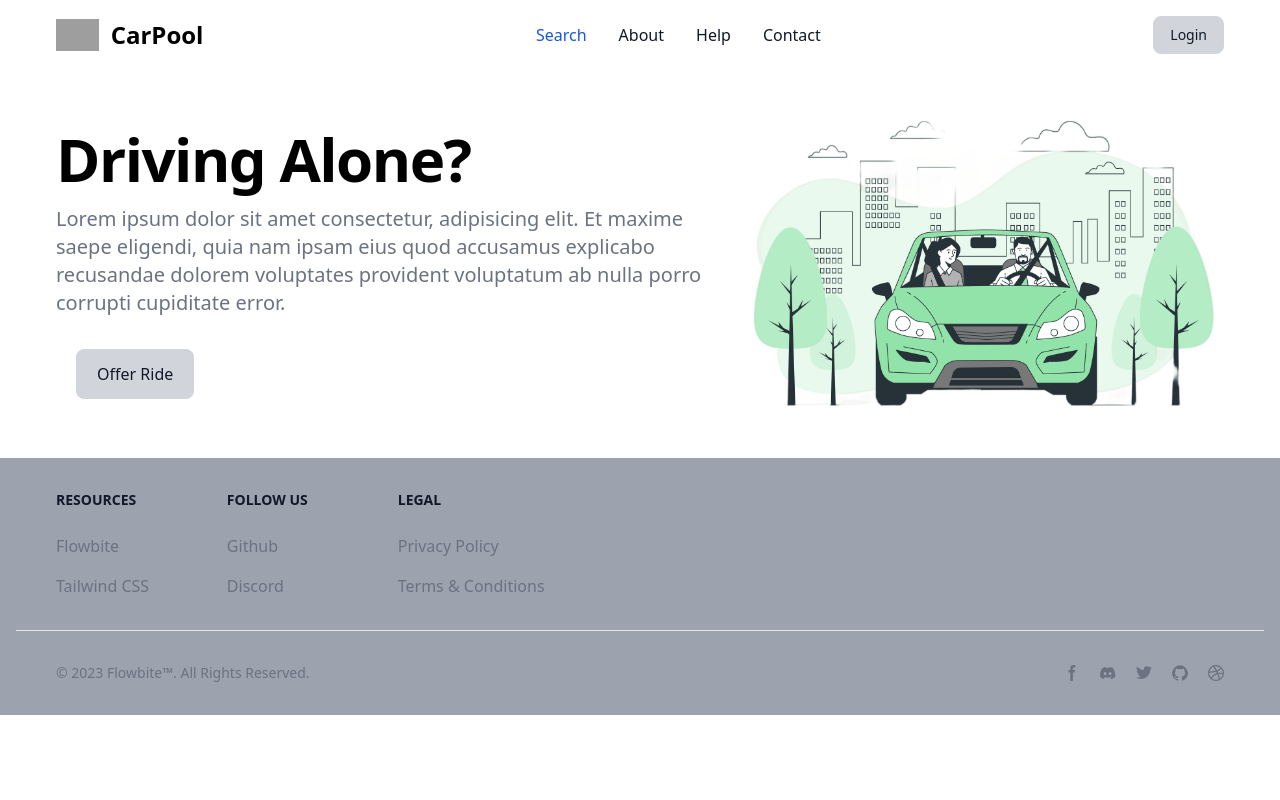
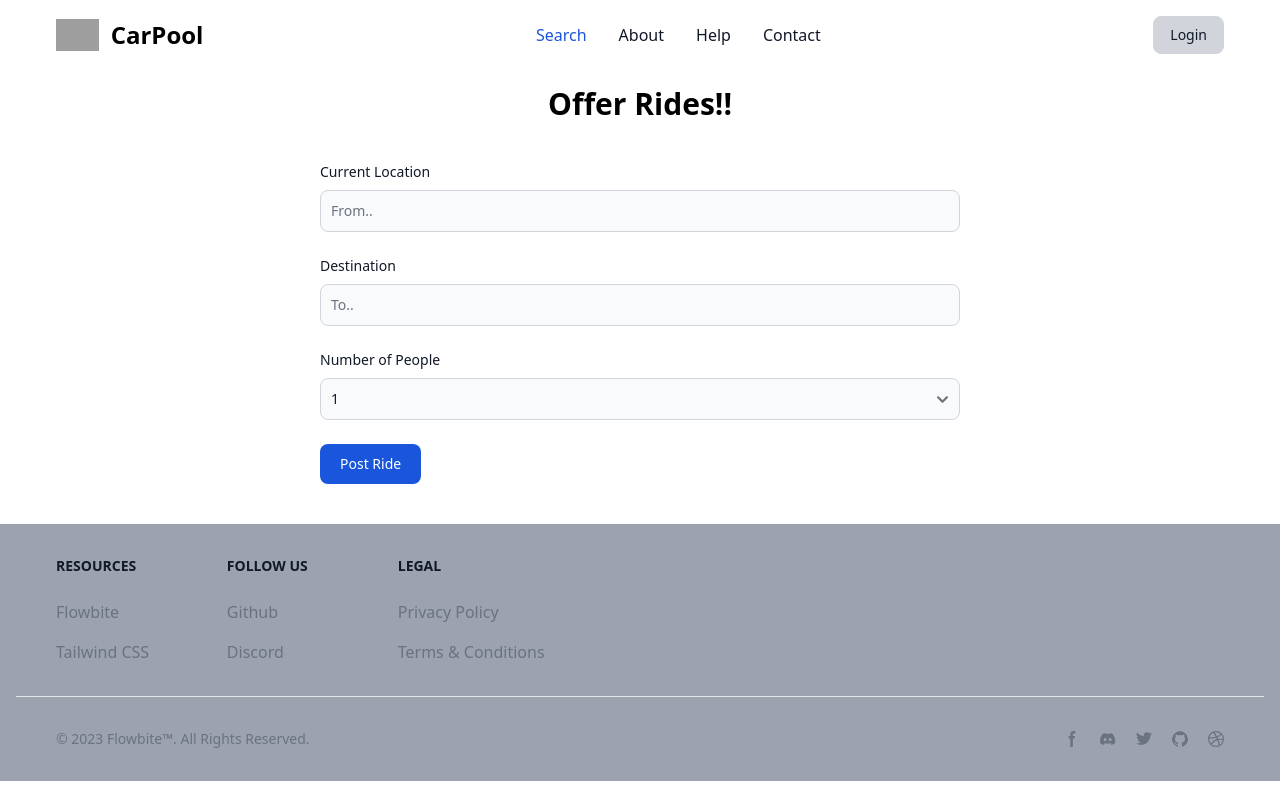
Before and after one commit to Prathamesh2805/CarPool_Client, a React (Create React App) app: page /offerride in a window 1280 px wide. Built offline with nearby package versions, Linux system fonts and the light colour scheme; grey boxes are pictures that could not be loaded.

Commit message:
updated components

```diff
--- a/package.json
+++ b/package.json
@@ -6,6 +6,7 @@
     "@testing-library/jest-dom": "^5.17.0",
     "@testing-library/react": "^13.4.0",
     "@testing-library/user-event": "^13.5.0",
+    "axios": "^1.5.1",
     "babel-preset-react-app": "^10.0.1",
     "flowbite": "^1.8.1",
     "flowbite-react": "^0.6.2",
@@ -14,6 +15,7 @@
     "react-dom": "^18.2.0",
     "react-router-dom": "^6.16.0",
     "react-scripts": "5.0.1",
+    "react-scroll-to-top": "^3.0.0",
     "web-vitals": "^2.1.4"
   },
   "scripts": {
--- a/src/App.js
+++ b/src/App.js
@@ -1,6 +1,7 @@
 import "./App.css";
 import "flowbite";
-import { BrowserRouter, Route, Routes } from "react-router-dom";
+import { BrowserRouter, Route, Routes} from "react-router-dom";
+import ScrollToTop from "react-scroll-to-top";
 
 import NavBar from "./components/NavBar";
 import HeroSection from "./components/HeroSection"
@@ -8,6 +9,7 @@ import Login from "./components/Login";
 import SignUp from "./components/SignUp";
 import BookRide from "./components/BookRide";
 import OfferRide from "./components/OfferRide";
+import Rides from "./components/Rides";
 import MyFooter from "./components/MyFooter";
 
 function App() {
@@ -20,8 +22,10 @@ function App() {
         <Route path="/signup" element={<SignUp />} />
         <Route path="/offerride" element={<OfferRide />} />
         <Route path="/bookride" element={<BookRide />} />
+        <Route path="/rides" element={<Rides />} />
       </Routes>
     <MyFooter />
+    <ScrollToTop smooth />
     </BrowserRouter>
   );
 }
--- a/src/components/BookRide.jsx
+++ b/src/components/BookRide.jsx
@@ -1,32 +1,72 @@
 /* eslint-disable jsx-a11y/anchor-is-valid */
 import React from "react";
-import BookRideImg from "../assets/5030025.png";
+
+
 
 const BookRide = () => {
+
   return (
-    <section className="bg-white dark:bg-gray-900 mx-10">
-      <div className="grid max-w-screen-xl px-4 py-4 mx-auto lg:gap-8 xl:gap-0 lg:py-8 lg:grid-cols-12">
-        <div className="hidden lg:mt-0 lg:col-span-5 lg:flex">
-          <img src={BookRideImg} alt="BookRideBg" />
+    <section className="bg-white dark:bg-gray-900 w-2/4 mx-auto mt-4">
+      <h2 class="font-bold text-3xl mb-10 text-center">Search Rides!!</h2>
+      <form class="mb-10">
+        <div className="mb-6">
+          <label
+            htmlFor="currentlocation"
+            className="block mb-2 text-sm font-medium text-gray-900 dark:text-white"
+          >
+            Current Location
+          </label>
+          <input
+            type="text"
+            id="currentlocation"
+            className="bg-gray-50 border border-gray-300 text-gray-900 text-sm rounded-lg focus:ring-blue-500 focus:border-blue-500 block w-full p-2.5 dark:bg-gray-700 dark:border-gray-600 dark:placeholder-gray-400 dark:text-white dark:focus:ring-blue-500 dark:focus:border-blue-500"
+            placeholder="From.."
+            required
+          />
         </div>
-        <div className="mr-auto place-self-center lg:col-span-7">
-          <h1 className="max-w-2xl mb-4 text-4xl font-extrabold tracking-tight leading-none md:text-5xl xl:text-6xl dark:text-white">
-            Ride Safely.
-          </h1>
-          <p className="max-w-2xl mb-6 font-light text-gray-500 lg:mb-8 md:text-lg lg:text-xl dark:text-gray-400">
-            Lorem ipsum dolor sit amet consectetur, adipisicing elit. Et maxime
-            saepe eligendi, quia nam ipsam eius quod accusamus explicabo
-            recusandae dolorem voluptates provident voluptatum ab nulla porro
-            corrupti cupiditate error.
-          </p>
-          <button
-            href="#"
-            className="inline-flex items-center justify-center ml-5 px-5 py-3 text-base font-medium text-center bg-gray-300 text-gray-900 border border-gray-300 rounded-lg hover:bg-gray-100 focus:ring-4 focus:ring-gray-100 dark:text-white dark:border-gray-700 dark:hover:bg-gray-700 dark:focus:ring-gray-800"
+        <div className="mb-6">
+          <label
+            htmlFor="destination"
+            className="block mb-2 text-sm font-medium text-gray-900 dark:text-white"
           >
-            Book Ride
-          </button>
+            Destination
+          </label>
+          <input
+            type="text"
+            id="destination"
+            className="bg-gray-50 border border-gray-300 text-gray-900 text-sm rounded-lg focus:ring-blue-500 focus:border-blue-500 block w-full p-2.5 dark:bg-gray-700 dark:border-gray-600 dark:placeholder-gray-400 dark:text-white dark:focus:ring-blue-500 dark:focus:border-blue-500"
+            placeholder="To.."
+            required
+          />
         </div>
-      </div>
+
+        <div class="mb-6" >
+
+            <label
+              htmlFor="numberofpeople"
+              className="block mb-2 text-sm font-medium text-gray-900 dark:text-white"
+            >
+              Number of People
+            </label>
+            <select
+              id="numberofpeople"
+              className="bg-gray-50 border border-gray-300 text-gray-900 text-sm rounded-lg focus:ring-blue-500 focus:border-blue-500 block w-full p-2.5 dark:bg-gray-700 dark:border-gray-600 dark:placeholder-gray-400 dark:text-white dark:focus:ring-blue-500 dark:focus:border-blue-500" required
+            >
+
+              <option value="1">1</option>
+              <option value="2">2</option>
+              <option value="3">3</option>
+            </select>
+
+        </div>
+
+        <button
+          type="submit"
+          className="text-white bg-blue-700 hover:bg-blue-800 focus:ring-4 focus:outline-none focus:ring-blue-300 font-medium rounded-lg text-sm w-full sm:w-auto px-5 py-2.5 text-center dark:bg-blue-600 dark:hover:bg-blue-700 dark:focus:ring-blue-800"
+        >
+          Search Rides
+        </button>
+      </form>
     </section>
   );
 };
--- a/src/components/HeroSection.jsx
+++ b/src/components/HeroSection.jsx
@@ -51,12 +51,14 @@ const HeroSection = () => {
             recusandae dolorem voluptates provident voluptatum ab nulla porro
             corrupti cupiditate error.
           </p>
+          <Link to="/bookride">
           <button
             href="#"
             className="inline-flex items-center justify-center ml-5 px-5 py-3 text-base font-medium text-center bg-gray-300 text-gray-900 border border-gray-300 rounded-lg hover:bg-gray-100 focus:ring-4 focus:ring-gray-100 dark:text-white dark:border-gray-700 dark:hover:bg-gray-700 dark:focus:ring-gray-800"
           >
             Book Ride
           </button>
+          </Link>
         </div>
       </div>
       {/* BookRideSection Ends Here */}
@@ -75,12 +77,14 @@ const HeroSection = () => {
             recusandae dolorem voluptates provident voluptatum ab nulla porro
             corrupti cupiditate error.
           </p>
+          <Link to="/offerride">
           <button
             href="#"
             className="inline-flex items-center justify-center ml-5 px-5 py-3 text-base font-medium text-center bg-gray-300 text-gray-900 border border-gray-300 rounded-lg hover:bg-gray-100 focus:ring-4 focus:ring-gray-100 dark:text-white dark:border-gray-700 dark:hover:bg-gray-700 dark:focus:ring-gray-800"
           >
             Offer Ride
           </button>
+          </Link>
         </div>
         <div className="hidden lg:mt-0 lg:col-span-5 lg:flex">
           <img src={OfferRideImg} alt="OfferRideBg" />
--- a/src/components/OfferRide.jsx
+++ b/src/components/OfferRide.jsx
@@ -1,32 +1,103 @@
 /* eslint-disable jsx-a11y/anchor-is-valid */
 import React from "react";
-import OfferRideImg from "../assets/6365344.png";
+import {useNavigate} from 'react-router-dom';
+import { useState } from 'react'
+import {addRide} from '../services/api.js'
+
+
+const defaultValue = {
+  currentlocation: '',
+  destination: '',
+  numberofpeople: ''
+}
+
 
 const OfferRide = () => {
+
+
+  const [ride, setRide] = useState(defaultValue);
+
+  const navigate = useNavigate()
+
+  const onValueChange = (e) => {
+    setRide({...ride, [e.target.name]: e.target.value})
+}
+
+
+  const addRideDetails = async() => {
+    await addRide(ride);
+    navigate('/');
+}
+
+
   return (
-    <section className="bg-white dark:bg-gray-900 mx-10">
-      <div className="grid max-w-screen-xl px-4 py-4 mx-auto lg:gap-8 xl:gap-0 lg:py-8 lg:grid-cols-12">
-        <div className="mr-auto place-self-center lg:col-span-7">
-          <h1 className="max-w-2xl mb-4 text-4xl font-extrabold tracking-tight leading-none md:text-5xl xl:text-6xl dark:text-white">
-            Driving Alone?
-          </h1>
-          <p className="max-w-2xl mb-6 font-light text-gray-500 lg:mb-8 md:text-lg lg:text-xl dark:text-gray-400">
-            Lorem ipsum dolor sit amet consectetur, adipisicing elit. Et maxime
-            saepe eligendi, quia nam ipsam eius quod accusamus explicabo
-            recusandae dolorem voluptates provident voluptatum ab nulla porro
-            corrupti cupiditate error.
-          </p>
-          <button
-            href="#"
-            className="inline-flex items-center justify-center ml-5 px-5 py-3 text-base font-medium text-center bg-gray-300 text-gray-900 border border-gray-300 rounded-lg hover:bg-gray-100 focus:ring-4 focus:ring-gray-100 dark:text-white dark:border-gray-700 dark:hover:bg-gray-700 dark:focus:ring-gray-800"
+    <section className="bg-white dark:bg-gray-900 w-2/4 mx-auto mt-4">
+      <h2 class="font-bold text-3xl mb-10 text-center">Offer Rides!!</h2>
+      <form class="mb-10" method="post">
+        <div className="mb-6">
+          <label
+            htmlFor="currentlocation"
+            className="block mb-2 text-sm font-medium text-gray-900 dark:text-white"
           >
-            Offer Ride
-          </button>
+            Current Location
+          </label>
+          <input
+            onChange={(e) => onValueChange(e)}
+            name="currentlocation"
+            type="text"
+            id="currentlocation"
+            className="bg-gray-50 border border-gray-300 text-gray-900 text-sm rounded-lg focus:ring-blue-500 focus:border-blue-500 block w-full p-2.5 dark:bg-gray-700 dark:border-gray-600 dark:placeholder-gray-400 dark:text-white dark:focus:ring-blue-500 dark:focus:border-blue-500"
+            placeholder="From.."
+            required
+          />
         </div>
-        <div className="hidden lg:mt-0 lg:col-span-5 lg:flex">
-          <img src={OfferRideImg} alt="OfferRideBg" />
+        <div className="mb-6">
+          <label
+            htmlFor="destination"
+            className="block mb-2 text-sm font-medium text-gray-900 dark:text-white"
+          >
+            Destination
+          </label>
+          <input
+            onChange={(e) => onValueChange(e)}
+            name="destination"
+            type="text"
+            id="destination"
+            className="bg-gray-50 border border-gray-300 text-gray-900 text-sm rounded-lg focus:ring-blue-500 focus:border-blue-500 block w-full p-2.5 dark:bg-gray-700 dark:border-gray-600 dark:placeholder-gray-400 dark:text-white dark:focus:ring-blue-500 dark:focus:border-blue-500"
+            placeholder="To.."
+            required
+          />
         </div>
-      </div>
+
+        <div class="mb-6" >
+
+            <label
+              htmlFor="numberofpeople"
+              className="block mb-2 text-sm font-medium text-gray-900 dark:text-white"
+            >
+              Number of People
+            </label>
+            <select
+              onChange={(e) => onValueChange(e)}
+              name="numberofpeople"
+              id="numberofpeople"
+              className="bg-gray-50 border border-gray-300 text-gray-900 text-sm rounded-lg focus:ring-blue-500 focus:border-blue-500 block w-full p-2.5 dark:bg-gray-700 dark:border-gray-600 dark:placeholder-gray-400 dark:text-white dark:focus:ring-blue-500 dark:focus:border-blue-500" required
+            >
+
+              <option value="1">1</option>
+              <option value="2">2</option>
+              <option value="3">3</option>
+            </select>
+
+        </div>
+
+        <button
+          type="submit" onClick={() => addRideDetails()}
+          className="text-white bg-blue-700 hover:bg-blue-800 focus:ring-4 focus:outline-none focus:ring-blue-300 font-medium rounded-lg text-sm w-full sm:w-auto px-5 py-2.5 text-center dark:bg-blue-600 dark:hover:bg-blue-700 dark:focus:ring-blue-800"
+        >
+          Post Ride
+        </button>
+      </form>
     </section>
   );
 };
--- /dev/null
+++ b/src/components/Rides.jsx
@@ -0,0 +1,11 @@
+import React from 'react'
+
+const Rides = () => {
+  return (
+    <div>
+
+    </div>
+  )
+}
+
+export default Rides
--- /dev/null
+++ b/src/services/api.js
@@ -0,0 +1,11 @@
+import axios from 'axios';
+
+const URL = 'http://localhost:3500';
+
+export const addRide = async (data) => {
+    try{
+       return await axios.post(`${URL}/add`, data);
+    } catch (error) {
+       console.log("Error while calling add rides API!", error)
+    }
+}
```
Also changed, not shown: src/components/Login.jsx (+10 -1 lines), 1 other file (tests, documents, lock files or other folders).
